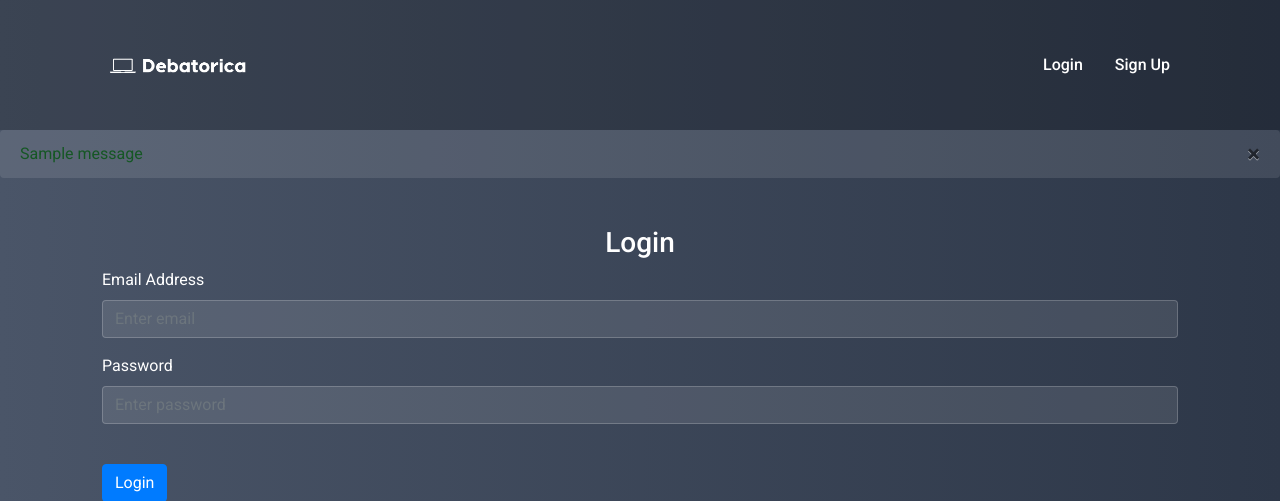
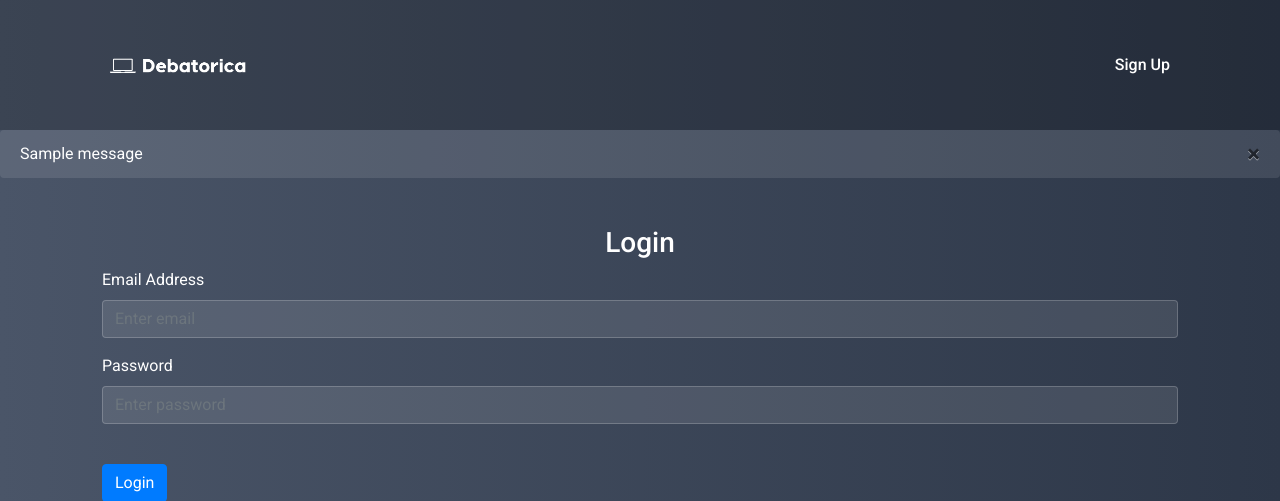
Before and after one commit to shenoy4365/Debatorica, a Flask app: page /login in a window 1280 px wide. Shown: the top 501 px of the page. Run offline with Flask 3, Linux system fonts and the light colour scheme; tables that the repository leaves empty hold one stand-in row (values such as "Sample post"); one stand-in notice (Sample message) is shown; some libraries are stand-ins or nearby versions.

Commit message:
made the navbar conditional

```diff
--- a/website/static/css/styles.css
+++ b/website/static/css/styles.css
@@ -150,3 +150,8 @@ a:hover {
     border-color: #3182CE !important;
     box-shadow: 0 0 0 0.2rem rgba(49, 130, 206, 0.25) !important;
 }
+
+/* White text for alerts */
+.alert .text-white {
+    color: #fff !important;
+  }
--- a/website/templates/base.html
+++ b/website/templates/base.html
@@ -6,7 +6,7 @@
 
     <link rel="preconnect" href="https://fonts.googleapis.com">
     <link rel="preconnect" href="https://fonts.gstatic.com" crossorigin>
-    <link href="https://fonts.googleapis.com/css2?family=Roboto:ital,wght@0,100;0,300;0,400;0,500;0,700;0,900;1,100;1,300;1,400;1,500;1,700;1,900&display=swap" rel="stylesheet">
+    <link href="https://fonts.googleapis.com/css2?family=Roboto:ital,wght@0,100;0,300;0,400;0,500;0,700;0,900;1,100;1,300;1,400;1,500;1,700&display=swap" rel="stylesheet">
 
     <link
       rel="stylesheet"
@@ -50,31 +50,35 @@
         <div class="collapse navbar-collapse" id="navbar">
           <div class="navbar-nav ml-auto">
             {% if user.is_authenticated %}
-              <!-- Show only logout when logged in -->
               <a class="nav-item nav-link" href="/logout">Logout</a>
             {% else %}
-              <!-- Show login and sign-up when logged out -->
-              <a class="nav-item nav-link" href="/login">Login</a>
-              <a class="nav-item nav-link" href="/sign-up">Sign Up</a>
+              {% if request.endpoint != 'views.sign_up' %}
+                <a class="nav-item nav-link" href="/sign-up">Sign Up</a>
+              {% endif %}
+              {% if request.endpoint != 'views.login' %}
+                <a class="nav-item nav-link" href="/login">Login</a>
+              {% endif %}
             {% endif %}
           </div>
         </div>
       </div>
     </nav>
 
+
+
     {% with messages = get_flashed_messages(with_categories=true) %}
       {% if messages %}
         {% for category, message in messages %}
           {% if category == 'error' %}
           <div class="alert alert-danger alert-dismissable fade show" role="alert">
-            {{ message }}
+            <span class="text-white">{{ message }}</span>
             <button type="button" class="close" data-dismiss="alert">
               <span aria-hidden="true">&times;</span>
             </button>
           </div>
           {% else %}
           <div class="alert alert-success alert-dismissable fade show" role="alert">
-            {{ message }}
+            <span class="text-white">{{ message }}</span>
             <button type="button" class="close" data-dismiss="alert">
               <span aria-hidden="true">&times;</span>
             </button>
--- a/website/views.py
+++ b/website/views.py
@@ -27,6 +27,14 @@ def home():
 def landingpage():
     return render_template('landingpage.html', user=current_user)
 
+@views.route('/sign-up')
+def sign_up():
+    return render_template('sign_up.html', user=current_user)
+
+@views.route('/login')
+def login():
+    return render_template('login.html', user=current_user)
+
 @views.route('/delete-note', methods=['POST'])
 def delete_note():
     note = json.loads(request.data) # this function expects a JSON from the INDEX.js file
```
Also changed, not shown: instance/database.db.
